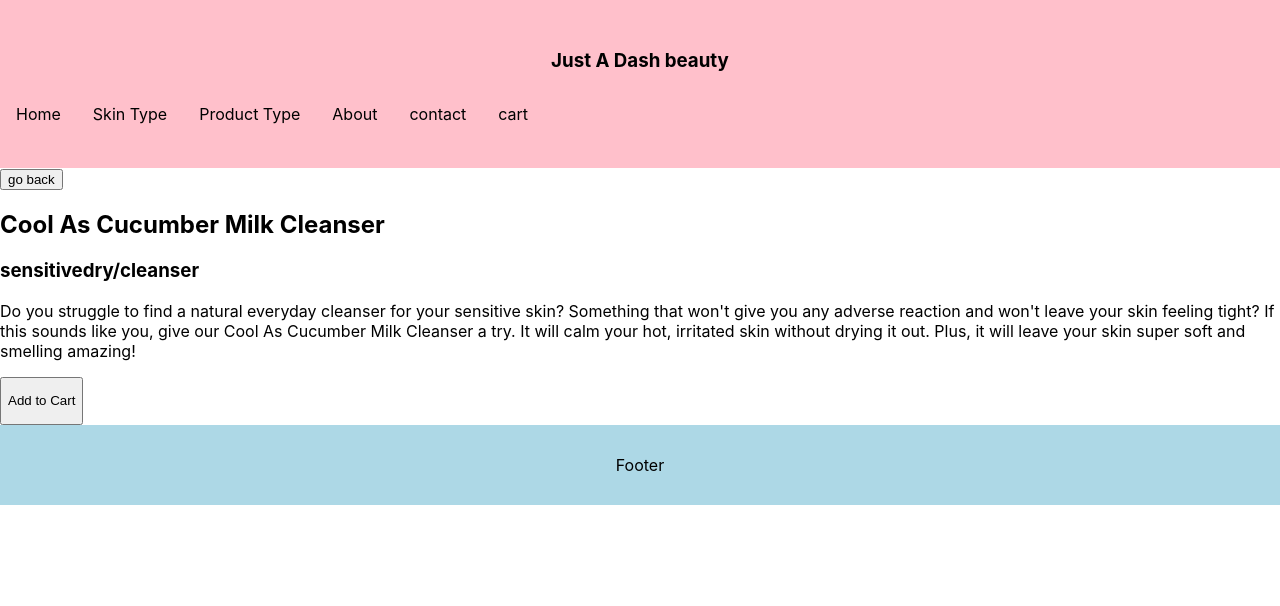
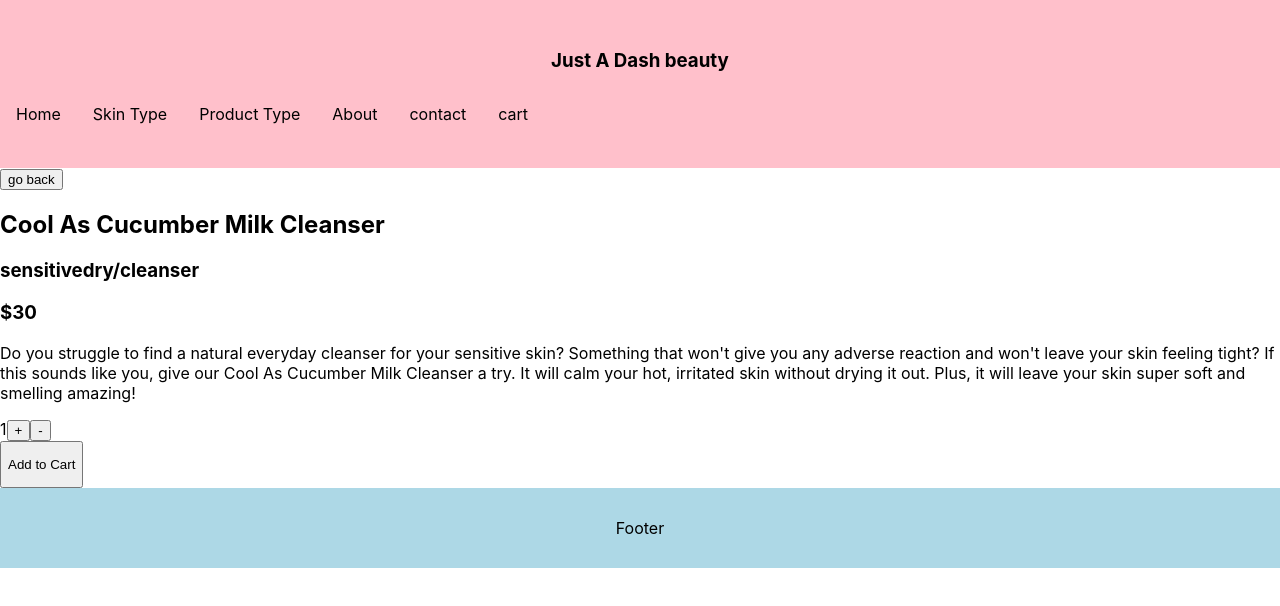
Before and after one commit to JohPik/justADashBeauty, a React (Create React App) app: page /catalogue/product-detail/coolAsCucumber in a window 1280 px wide. Shown: the top 606 px of the page. Built offline with nearby package versions, Linux system fonts and the light colour scheme.

Commit message:
Quantity Button in Product Page

```diff
--- a/src/components/context.js
+++ b/src/components/context.js
@@ -28,15 +28,15 @@ class ProductProvider extends  Component {
     console.log("hello from detail");
   }
 
-  addToCart = (id) => {
+  addToCart = (id, qty) => {
     let tempProducts = [ ...this.state.productList ]
     const index = tempProducts.indexOf(this.getItem(id))
     const product = tempProducts[index]
     product.inCart = true
-    product.count = 1
-    product.total = product.price
+    product.count = qty
+    product.total = product.price * qty
     this.setState({ productList: tempProducts, cart: [ ...this.state.cart, product ]})
-    // console.log(this.state);
+    console.log(this.state);
     // this.setState( () => {
     // return {  productList: tempProducts, cart: [ ...this.state.cart, product ] }
     // }, () => console.log(this.state))
--- a/src/components/pages/Detail.js
+++ b/src/components/pages/Detail.js
@@ -1,4 +1,4 @@
-import React, { Fragment } from 'react'
+import React, { Fragment, useState } from 'react'
 import { ProductConsumer } from '../context'
 
 import { prodNames } from '../../ressources/ProductList'
@@ -6,22 +6,38 @@ import { prodNames } from '../../ressources/ProductList'
 import NoMatch from './NoMatch'
 
 const Detail = (props) => {
+  // The STATE MOTHER FUCKER
+  const [qty, setQty] = useState(1);
+
   // the id of the page contained in the url ex: goodByeSunshine
   const pageId = props.match.params.id
 
   const renderProduct = (value) => {
     const currentProduct = value.productList.filter( prod => prod.url.includes(pageId))
     // console.log(currentProduct);
-    const { id, name, subName, skinType, productType, description, inCart} = currentProduct[0]
+    const { id, name, subName, skinType, productType, description, inCart, price} = currentProduct[0]
+
     return (
       <Fragment>
+
         <button onClick={ () => window.history.back() }>go back</button>
+
         <h2>{name} <span>{subName}</span></h2>
         <h3>{skinType}/{productType}</h3>
+        <h3>${price}</h3>
         <p>{description}</p>
-          <button disabled={inCart} onClick={ () => value.addToCart(id) }>
-            { inCart ? <p>in cart</p> : <p>Add to Cart</p>}
+
+        <div className="button-section">
+          <div className="prod-qty-section">
+            { qty }
+            <button onClick={() => setQty(qty + 1)}>+</button>
+            <button onClick={() => setQty(qty - 1)}>-</button>
+          </div>
+          <button className="add-to-cart" disabled={inCart} onClick={ () => value.addToCart(id, qty) }>
+            { inCart ? <p>in cart</p> : <p>Add to Cart</p> }
           </button>
+        </div>
+
       </Fragment>
     )
   }
```
